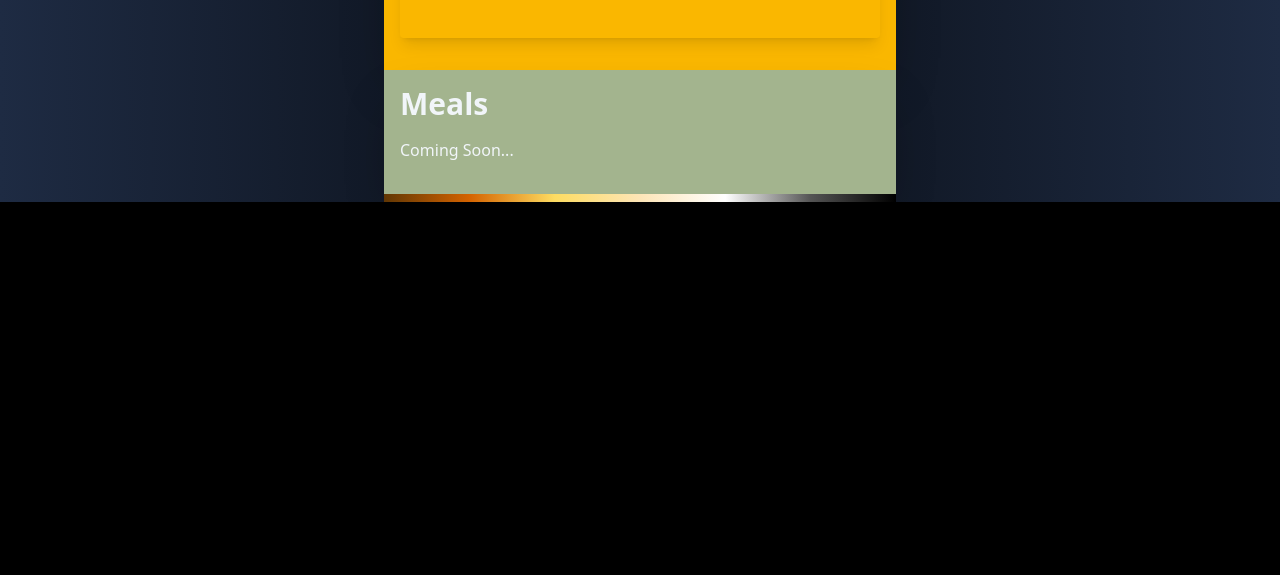
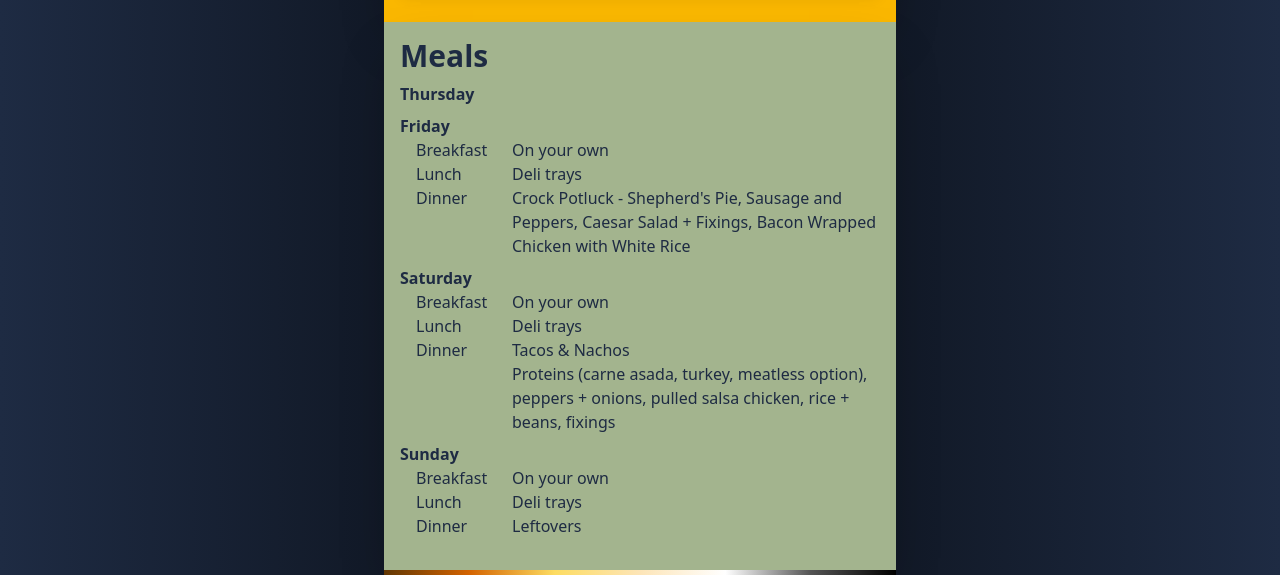
Before and after one commit to retzloff/deep-creek-disco, a SvelteKit app: page / in a window 1280 px wide. Shown: the part 1172-1747 px from the top of the page. Before the commit the page ends 1374 px from the top, so only its background shows below. Built offline with nearby package versions, Linux system fonts and the light colour scheme; grey boxes are pictures that could not be loaded.

Commit message:
:memo: Add meals

```diff
--- a/src/app.css
+++ b/src/app.css
@@ -17,7 +17,7 @@
 		@apply mx-auto max-w-lg p-4 pb-8;
 		@apply text-slate-100;
 		@apply shadow-2xl;
-		@apply space-y-4;
+		@apply space-y-2;
 	}
 
 	section.light {
--- /dev/null
+++ b/src/components/MealList.svelte
@@ -0,0 +1,39 @@
+<dl>
+	<dt>Thursday</dt>
+	<dt>Friday</dt>
+	<dd><span>Breakfast</span>On your own</dd>
+	<dd><span>Lunch</span>Deli trays</dd>
+	<dd>
+		<span>Dinner</span>Crock Potluck - Shepherd's Pie, Sausage and Peppers, Caesar Salad + Fixings,
+		Bacon Wrapped Chicken with White Rice
+	</dd>
+	<dt>Saturday</dt>
+	<dd><span>Breakfast</span>On your own</dd>
+	<dd><span>Lunch</span>Deli trays</dd>
+	<dd>
+		<span>Dinner</span>Tacos & Nachos<br />Proteins (carne asada, turkey, meatless option), peppers
+		+ onions, pulled salsa chicken, rice + beans, fixings
+	</dd>
+	<dt>Sunday</dt>
+	<dd><span>Breakfast</span>On your own</dd>
+	<dd><span>Lunch</span>Deli trays</dd>
+	<dd><span>Dinner</span>Leftovers</dd>
+</dl>
+
+<style>
+	dt {
+		@apply pt-2 font-semibold;
+	}
+
+	dt:first-of-type {
+		@apply pt-0;
+	}
+
+	dd {
+		@apply ml-4 grid grid-cols-[1fr_4fr];
+	}
+
+	span {
+		@apply inline-block w-24;
+	}
+</style>
--- a/src/routes/+page.svelte
+++ b/src/routes/+page.svelte
@@ -2,6 +2,7 @@
 	import Stripe from '../components/Stripe.svelte';
 	import CountdownTimer from '../components/CountdownTimer.svelte';
 	import BoulderHeightsMap from '../components/BoulderHeightsMap.svelte';
+	import MealList from '../components/MealList.svelte';
 </script>
 
 <div class="mx-auto max-w-lg">
@@ -34,17 +35,17 @@
 
 <section class="bg-selective-yellow light">
 	<h2>The House</h2>
-	<p>Check-in: Thursday at 4pm.</p>
-	<p>Check-out: Monday at 12pm.</p>
+	<p>Check-in: Thursday after 4pm.</p>
+	<p>Check-out: Monday before 12pm.</p>
 	<address>
 		<div class="pb-2">105 Boulder Ridge Dr, McHenry, MD 21541</div>
 		<BoulderHeightsMap />
 	</address>
 </section>
 
-<section class="bg-swamp-green">
+<section class="bg-swamp-green light">
 	<h2>Meals</h2>
-	<div>Coming Soon...</div>
+	<MealList />
 </section>
 
 <div class="mx-auto max-w-lg">
```
